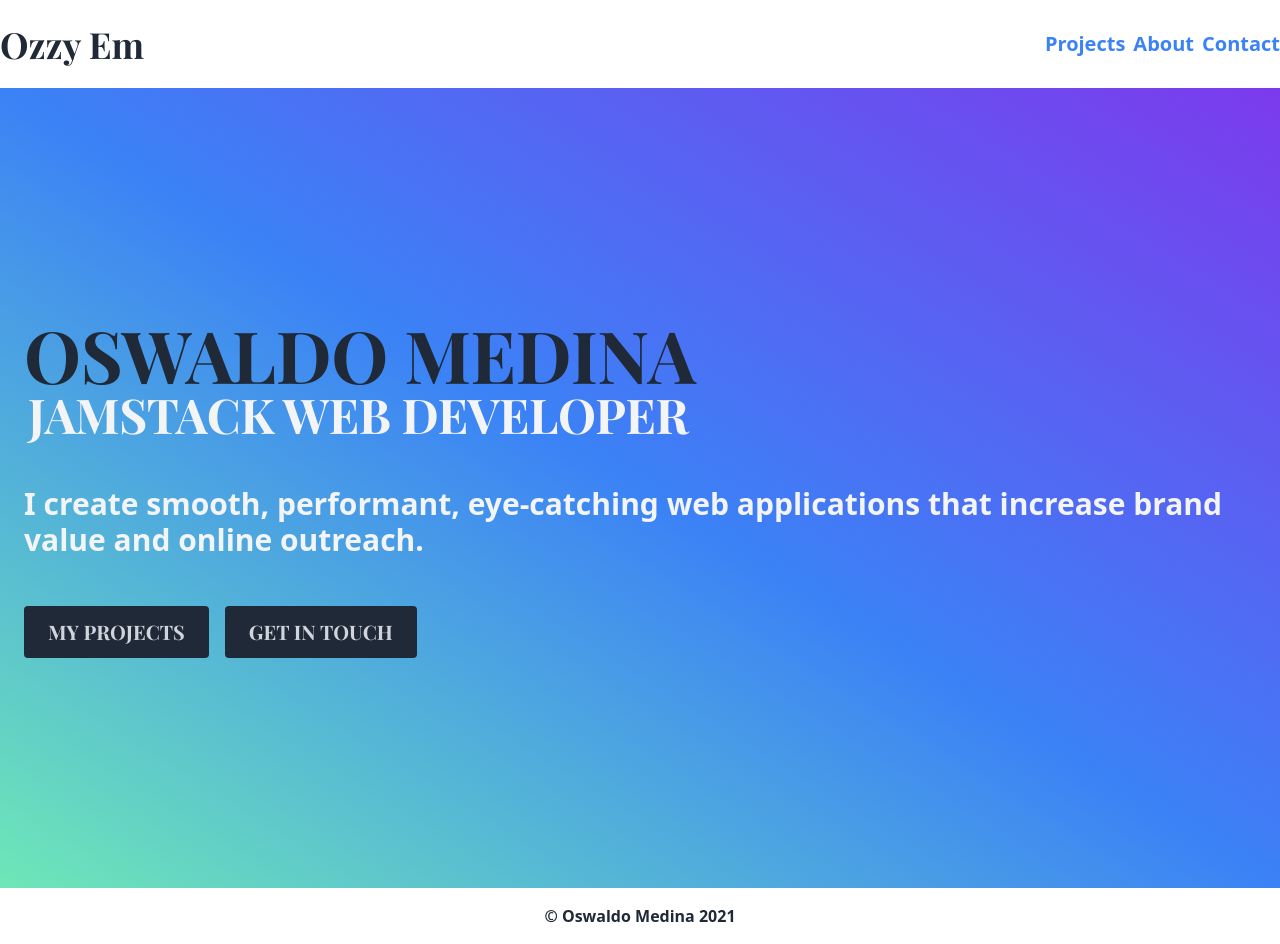
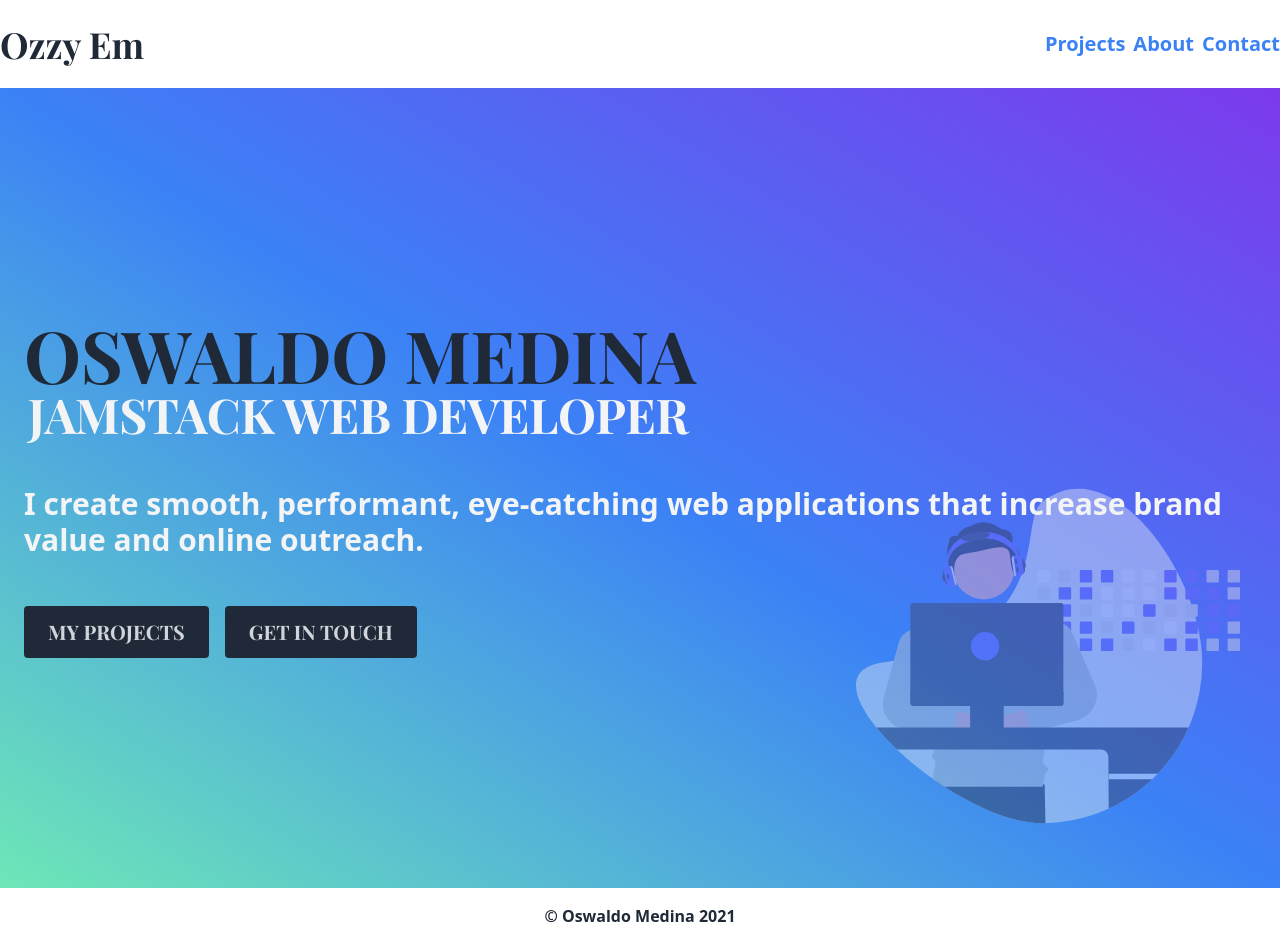
Before and after one commit to ozzymdn2017/nextjs-portfolio, a Next.js app: page / in a window 1280 px wide. Built offline with nearby package versions, Linux system fonts and the light colour scheme; a web font is replaced by a local one.

Commit message:
Illustration added

```diff
--- a/pages/index.js
+++ b/pages/index.js
@@ -18,12 +18,9 @@ const variants = {
   },
 }
 
-
-
-
 export default function Home() {
   return (
-    <motion.div className="grid place-items-center min-h-screen"
+    <motion.div className="grid place-items-center relative min-h-screen"
       variants={variants}
       initial="hidden"
       animate="visible"
@@ -56,6 +53,14 @@ export default function Home() {
           </motion.button>
         </div>
       </section>
+      <div className="absolute bottom-0 opacity-40 h-64 w-64 md:bottom-10 md:right-10 md:h-96 md:w-96">
+        <Image
+        src='/developer.svg'
+        alt='Coding developer'
+        layout="fill"
+        />
+      </div>
+
     </motion.div>
   )
 }
```
